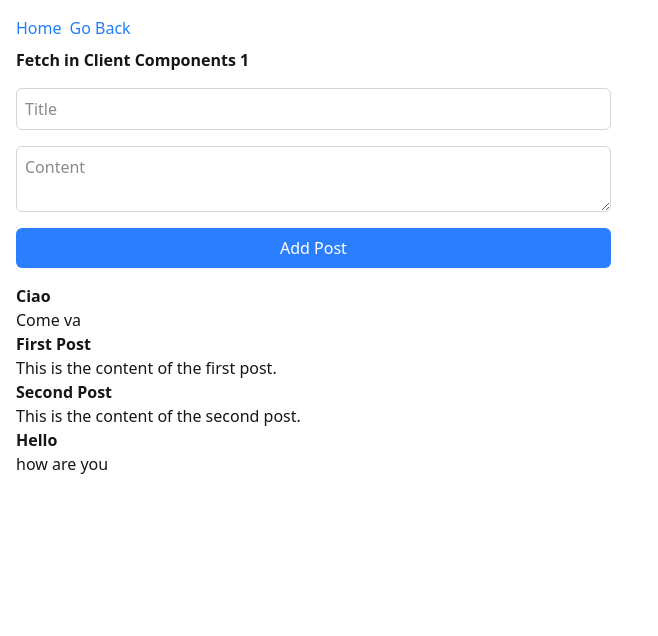
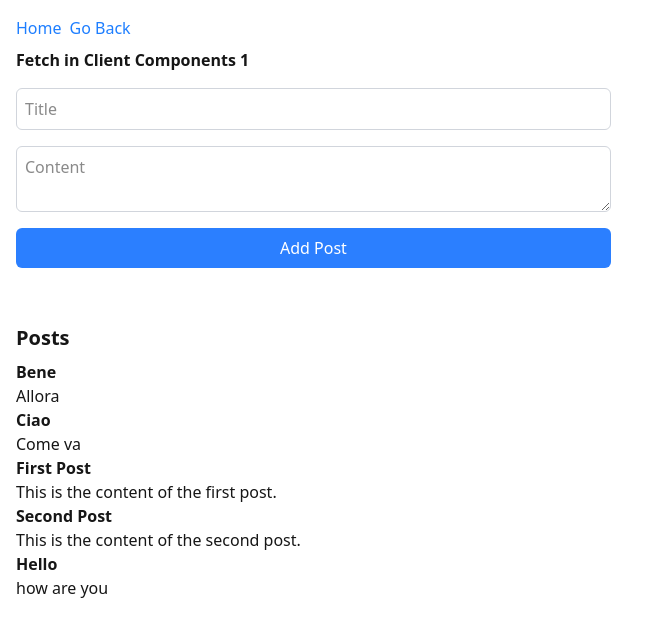
Before and after one commit to emanuelefavero/react-typescript, a Next.js app: page /fetch-client/1 in a window 1280 px wide. Shown: the top 636 px of the page, without its empty margins (0-658 px from the left). Built offline with nearby package versions, Linux system fonts and the light colour scheme; no server answers.

Commit message:
feat: prevent content shifting by reserving space in AddPostForm

```diff
--- a/src/app/fetch-client/1/AddPostForm.tsx
+++ b/src/app/fetch-client/1/AddPostForm.tsx
@@ -29,8 +29,10 @@ export default function AddPostForm() {
       <Button type='submit' disabled={pending}>
         Add Post
       </Button>
-      {state.success && <div>Post added successfully!</div>}
-      {state.error && <div>Error: {state.error}</div>}
+      <div className='flex min-h-6 items-center'>
+        {state.success && <div>Post added successfully!</div>}
+        {state.error && <div>Error: {state.error}</div>}
+      </div>
     </form>
   )
 }
--- a/src/app/fetch-client/1/Posts.tsx
+++ b/src/app/fetch-client/1/Posts.tsx
@@ -4,6 +4,8 @@ import type { Post } from '@/types/posts'
 
 export default function Component({ posts }: { posts: Post[] }) {
   return (
+    <>
+      <h2 className='mb-2 text-xl font-semibold'>Posts</h2>
       <ul>
         {posts.map((post) => (
           <li key={post.id}>
@@ -12,5 +14,6 @@ export default function Component({ posts }: { posts: Post[] }) {
           </li>
         ))}
       </ul>
+    </>
   )
 }
--- a/src/data/posts.json
+++ b/src/data/posts.json
@@ -1,4 +1,9 @@
 [
+  {
+    "id": "5f1832fd-cc46-4dfe-9bab-2b7e71029508",
+    "title": "Bene",
+    "content": "Allora"
+  },
   {
     "id": "1fc532e2-39d5-47f1-87db-7b4192b9f368",
     "title": "Ciao",
```
Lines whose indentation alone changed are shown as unchanged.
